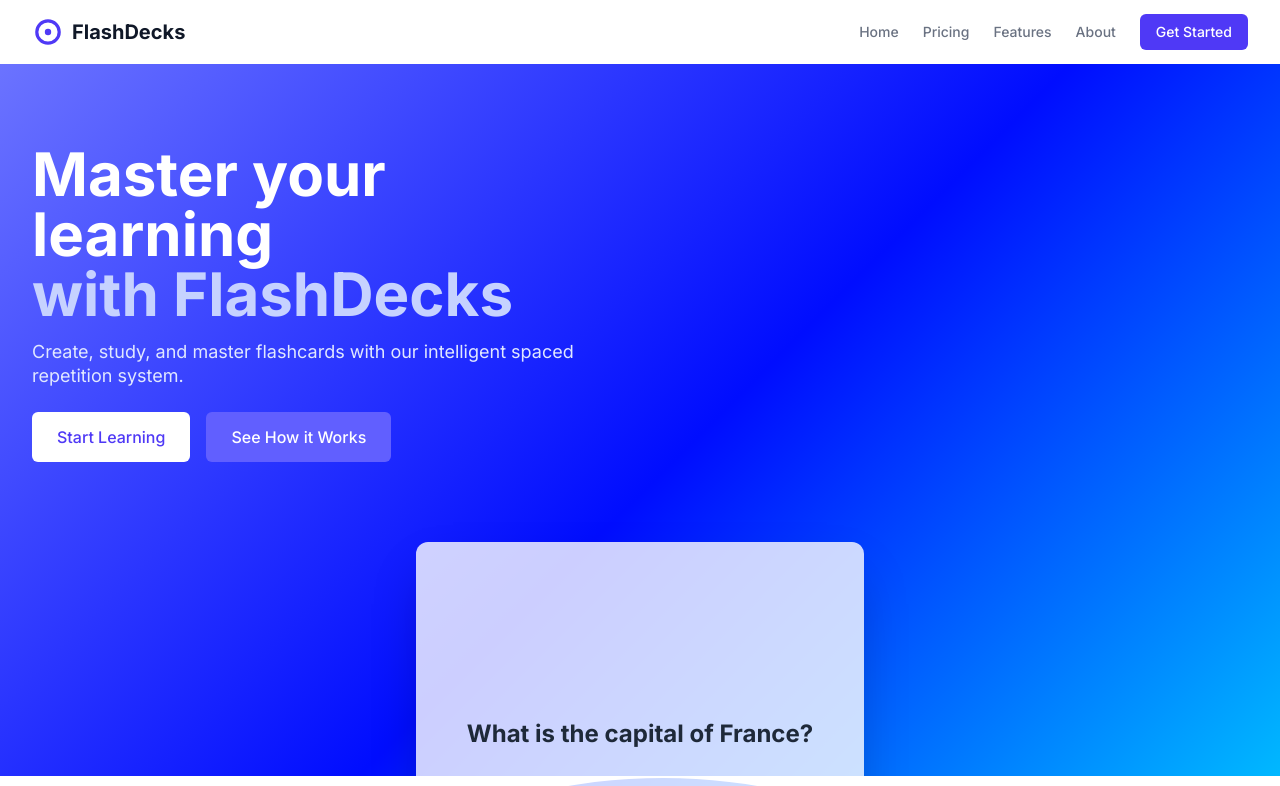
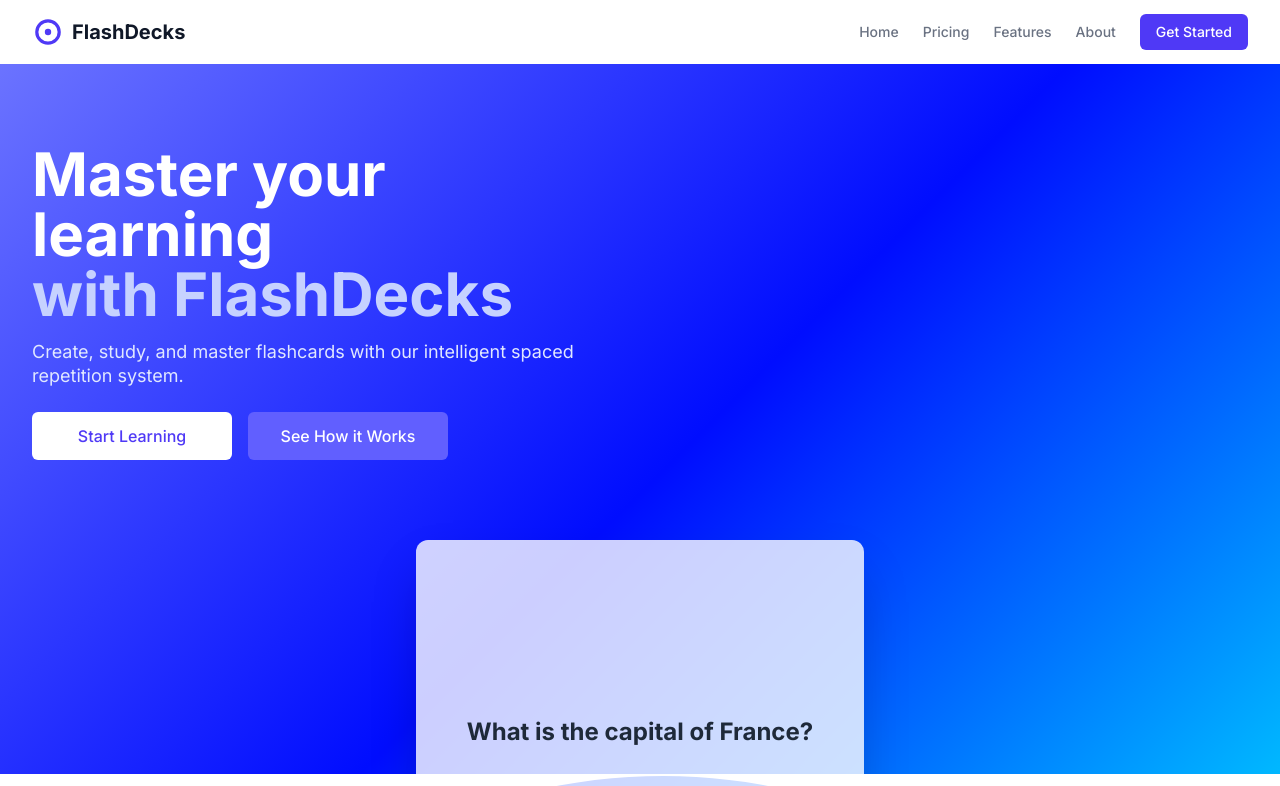
Before and after one commit to Lakshay-bleh/flashcarda-ai, a Next.js app: page / in a window 1280 px wide. Shown: the top 786 px of the page. Built offline with nearby package versions, Linux system fonts and the light colour scheme; no server answers.

Commit message:
version 3.1 : final deployment

```diff
--- a/src/app/page.tsx
+++ b/src/app/page.tsx
@@ -81,16 +81,18 @@ export default function Home() {
               <p className="mt-4 text-lg leading-6 text-indigo-100">
                 Create, study, and master flashcards with our intelligent spaced repetition system.
               </p>
-              <div className="mt-6">
+             <div className="mt-6 flex gap-4">
               <Link
                 href="/sign-up"
-                  className="inline-flex items-center px-6 py-3 border border-transparent text-base font-medium rounded-md text-indigo-600 bg-white hover:bg-gray-50"
+                className="flex-1 max-w-[200px] text-center px-6 py-3 text-base font-medium rounded-md text-indigo-600 bg-white hover:bg-gray-100 border border-transparent transition-all leading-snug"
               >
-                  Start Learning
+                <span className="block sm:inline">Start</span>{' '}
+                <span className="block sm:inline">Learning</span>
               </Link>
+
               <Link
                 href="/sign-up"
-                  className="ml-4 inline-flex items-center px-6 py-3 border border-transparent text-base font-medium rounded-md text-white bg-indigo-500 bg-opacity-60 hover:bg-opacity-70"
+                className="flex-1 max-w-[200px] text-center px-6 py-3 text-base font-medium rounded-md text-white bg-indigo-500 hover:bg-indigo-600 border border-transparent transition-all leading-snug"
               >
                 See How it Works
               </Link>
--- a/src/styles/globals.css
+++ b/src/styles/globals.css
@@ -3,6 +3,12 @@
 :root {
   --background: #ffffff;
   --foreground: #171717;
+}
+
+@media (max-width: 450px) {
+  .btn-break {
+    display: block;
+  }
 }
 
 @theme inline {
```
Lines whose indentation alone changed are shown as unchanged.
